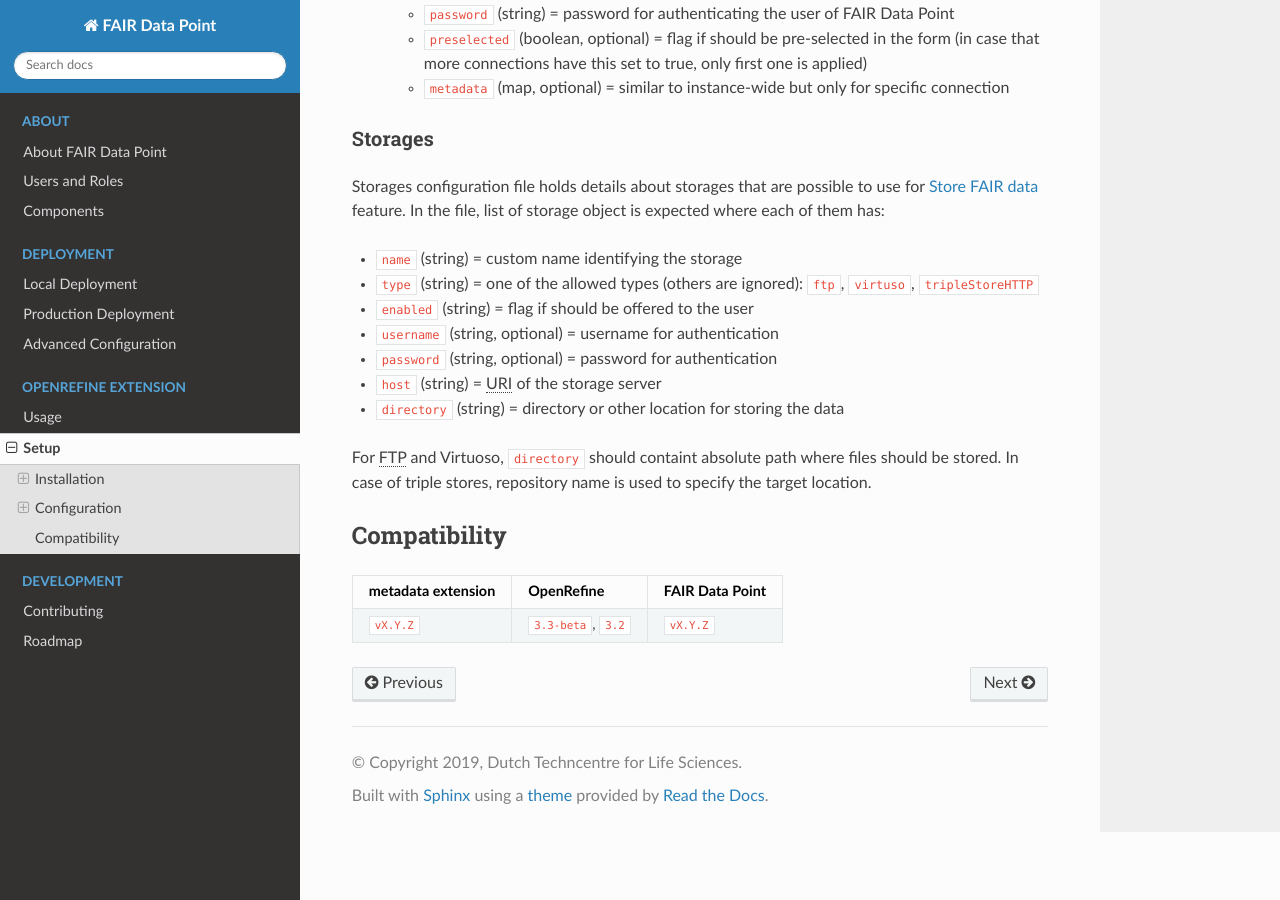
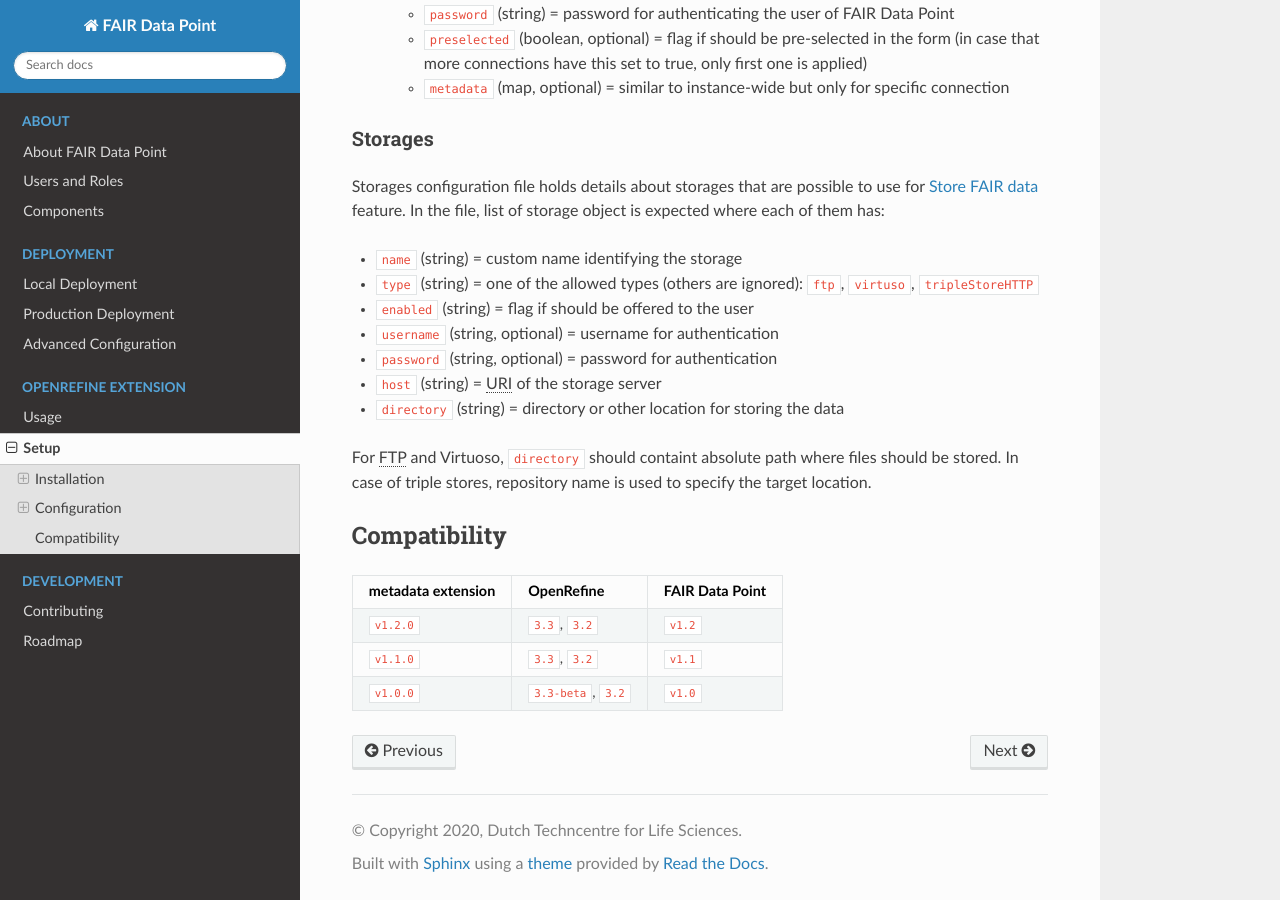
Before and after one commit to FAIRDataTeam/FAIRDataPoint-Docs, a Sphinx documentation site: the page built from docs/openrefine/setup.rst, in a window 1280 px wide and 900 px high, scrolled down 1685 px. Built offline with Sphinx 7.4.7 and the Read the Docs theme 2.0.0, drawn with Linux system fonts in a browser that asks for light colours; some of the changed text lies outside the part shown.

Commit message:
Update version to 1.2.0

```diff
--- a/docs/conf.py
+++ b/docs/conf.py
@@ -18,11 +18,11 @@
 # -- Project information -----------------------------------------------------
 
 project = 'FAIR Data Point'
-copyright = '2019, Dutch Techncentre for Life Sciences'
+copyright = '2020, Dutch Techncentre for Life Sciences'
 author = 'Dutch Techncentre for Life Sciences'
 
 # The full version, including alpha/beta/rc tags
-release = '1.1.0'
+release = '1.2.0'
 
 
 # -- General configuration ---------------------------------------------------
--- a/docs/deployment/production-deployment.rst
+++ b/docs/deployment/production-deployment.rst
@@ -103,13 +103,13 @@ We have certificates generated and configuration for proxy ready. Now we need to
 
 
         fdp:
-            image: fairdata/fairdatapoint:1.1.0
+            image: fairdata/fairdatapoint:1.2.0
             volumes:
                 - ./application.yml:/fdp/application.yml:ro
                 - ./rdfdata:/rdfdata
 
         fdp-client:
-            image: fairdata/fairdatapoint-client:1.1.0
+            image: fairdata/fairdatapoint-client:1.2.0
             environment:
                 - FDP_HOST=fdp
 
--- a/docs/openrefine/setup.rst
+++ b/docs/openrefine/setup.rst
@@ -87,5 +87,9 @@ Compatibility
 +---------------------+------------------------+------------------+
 |  metadata extension |             OpenRefine |  FAIR Data Point |
 +=====================+========================+==================+
-|         ``vX.Y.Z``  |  ``3.3-beta``, ``3.2`` |       ``vX.Y.Z`` |
+|         ``v1.2.0``  |       ``3.3``, ``3.2`` |         ``v1.2`` |
 +---------------------+------------------------+------------------+
+|         ``v1.1.0``  |       ``3.3``, ``3.2`` |         ``v1.1`` |
++---------------------+------------------------+------------------+
+|         ``v1.0.0``  |  ``3.3-beta``, ``3.2`` |         ``v1.0`` |
++---------------------+------------------------+------------------+
```
Also changed, not shown: other parts of docs/openrefine/setup.rst (+2 -2 lines), docs/deployment/local-deployment.rst (+6 -6 lines).
